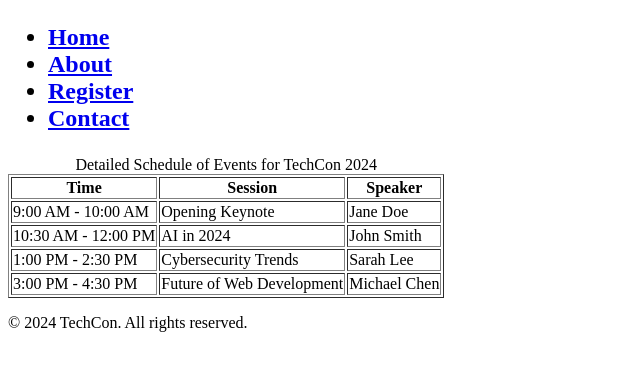
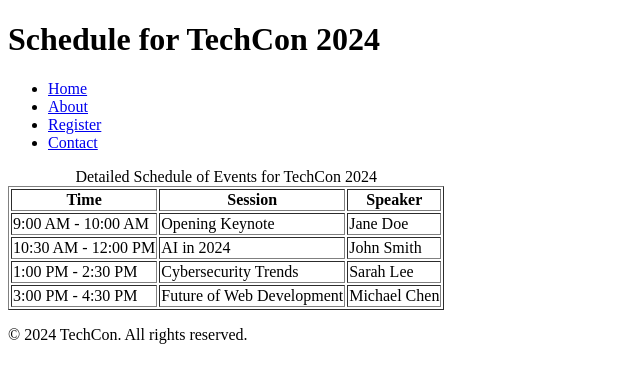
Before and after one commit to immacula8/TechCon_HTML, a plain HTML site: page techcon_website/schedule.html in a window 1280 px wide. Shown: the whole page, without its empty margins (0-640 px from the left). Drawn offline with Linux system fonts and the light colour scheme.

Commit message:
made some changes

```diff
--- a/techcon_website/schedule.html
+++ b/techcon_website/schedule.html
@@ -1,23 +1,19 @@
 <!DOCTYPE html>
 <html lang="en">
   <head>
-        <meta charset="UTF-8">
+    <meta charset="UTF-8" />
     <title>Schedule for TechCon 2024</title>
   </head>
   <body>
         <header>
-            <h1>
-                <title>Schedule for TechCon 2024</title>
-            </h1>
+      <h1>Schedule for TechCon 2024</h1>
       <nav>
-            <h1>
         <ul>
-                    <li><a href="Home.html">Home</a></li>
+          <li><a href="index.html">Home</a></li>
           <li><a href="about.html">About</a></li>
-                    <li><a href="Register.html">Register</a></li>
-                    <li><a href="Contact.html">Contact</a></li>
+          <li><a href="register.html">Register</a></li>
+          <li><a href="contact.html">Contact</a></li>
         </ul>
-            </h1>
       </nav>
     </header>
         <main>
```
Lines whose indentation alone changed are shown as unchanged.
